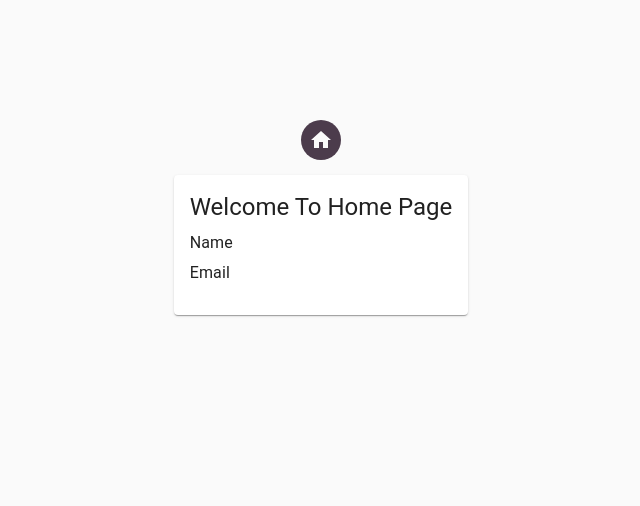
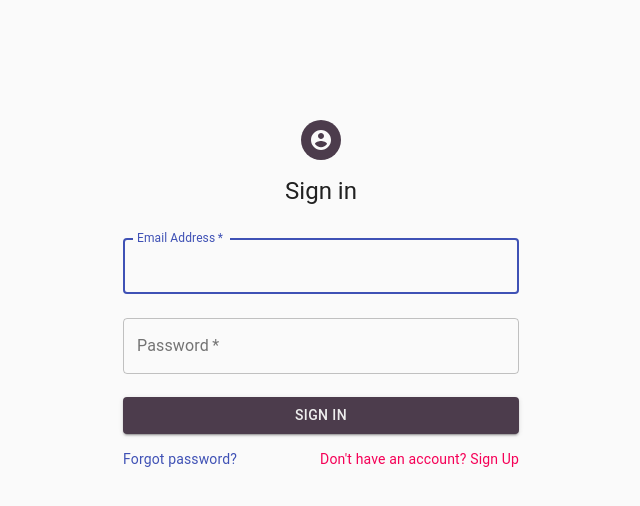
Before and after one commit to zhenyu0519/firebase-signinup-with-redux, a React (Create React App) app: page / in a window 1280 px wide. Shown: the top 506 px of the page, without its empty margins (319-959 px from the left). Built offline with nearby package versions, Linux system fonts and the light colour scheme.

Commit message:
get user from redux and render user info to home page

```diff
--- a/src/App.js
+++ b/src/App.js
@@ -1,20 +1,39 @@
 import React from "react";
-import { Route, Switch, withRouter } from "react-router-dom";
+import { Route, Switch, Redirect } from "react-router-dom";
 // components
 import HomePage from "./pages/home/HomePage";
 import SignIn from "./components/sign-in/SignIn";
 import SignUp from "./components/sign-up/SignUp";
+//redux
+import { connect } from "react-redux";
 
-function App() {
+const App = ({ currentUser }) => {
+  console.log(currentUser);
   return (
     <div className="App">
       <Switch>
-        <Route exact path="/" component={HomePage} />
-        <Route exact path="/signup" component={SignUp} />
-        <Route exact path="/signin" component={SignIn} />
+        <Route exact path="/home" component={HomePage} />
+        <Route
+          exact
+          path="/"
+          render={() => (currentUser ? <Redirect to="/home" /> : <SignIn />)}
+        />
+        <Route
+          exact
+          path="/signup"
+          render={() => (currentUser ? <Redirect to="/home" /> : <SignUp />)}
+        />
+        <Route
+          exact
+          path="/signin"
+          render={() => (currentUser ? <Redirect to="/home" /> : <SignIn />)}
+        />
       </Switch>
     </div>
   );
-}
+};
+const mapStateToProps = ({ auth: { currentUser } }) => ({
+  currentUser,
+});
 
-export default withRouter(App);
+export default connect(mapStateToProps)(App);
--- a/src/pages/home/HomePage.jsx
+++ b/src/pages/home/HomePage.jsx
@@ -1,4 +1,4 @@
-import React, { Component } from "react";
+import React from "react";
 import {
   Container,
   CssBaseline,
@@ -8,9 +8,10 @@ import {
   CardContent,
 } from "@material-ui/core";
 import HomeIcon from "@material-ui/icons/Home";
+import { connect } from "react-redux";
 
-export default class HomePage extends Component {
-  render() {
+const HomePage = ({ currentUser }) => {
+  const { displayName, email } = currentUser;
   return (
     <Container maxWidth="xs">
       <CssBaseline />
@@ -18,18 +19,19 @@ export default class HomePage extends Component {
         <Avatar className="avatar">
           <HomeIcon />
         </Avatar>
-
         <Card>
           <CardContent>
             <Typography component="h3" variant="h5" gutterBottom>
               Welcome To Home Page
             </Typography>
-              <Typography gutterBottom>Name</Typography>
-              <Typography gutterBottom>Email</Typography>
+            <Typography gutterBottom>{displayName}</Typography>
+            <Typography gutterBottom>{email}</Typography>
           </CardContent>
         </Card>
       </div>
     </Container>
   );
-  }
-}
+};
+
+const mapStateToProps = ({ auth: { currentUser } }) => ({ currentUser });
+export default connect(mapStateToProps)(HomePage);
--- a/src/redux/auth/authActions.js
+++ b/src/redux/auth/authActions.js
@@ -3,12 +3,12 @@ import { auth } from "../../firebase/firebaseUtils";
 
 // for both signin and signup
 const userSignInUpSuccess = (user) => ({
-  type: authActionTypes.USER_SIGN_IN_SUCCESS,
+  type: authActionTypes.USER_SIGN_IN_UP_SUCCESS,
   payload: user,
 });
 
 const userSignInUpFailure = (error) => ({
-  type: authActionTypes.USER_SIGN_IN_FAILURE,
+  type: authActionTypes.USER_SIGN_IN_UP_FAILURE,
   payload: error,
 });
 
```
Lines whose indentation alone changed are shown as unchanged.
